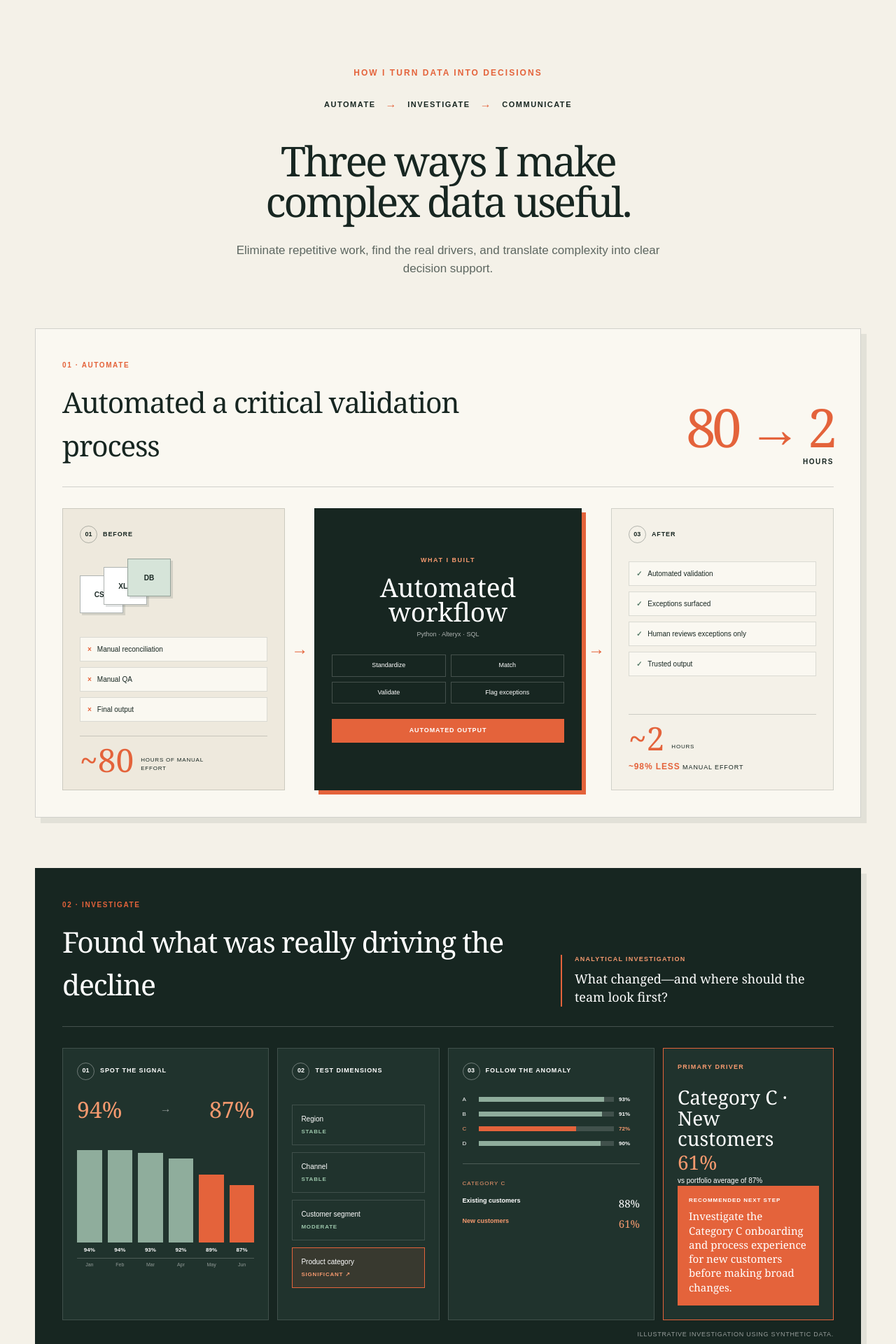
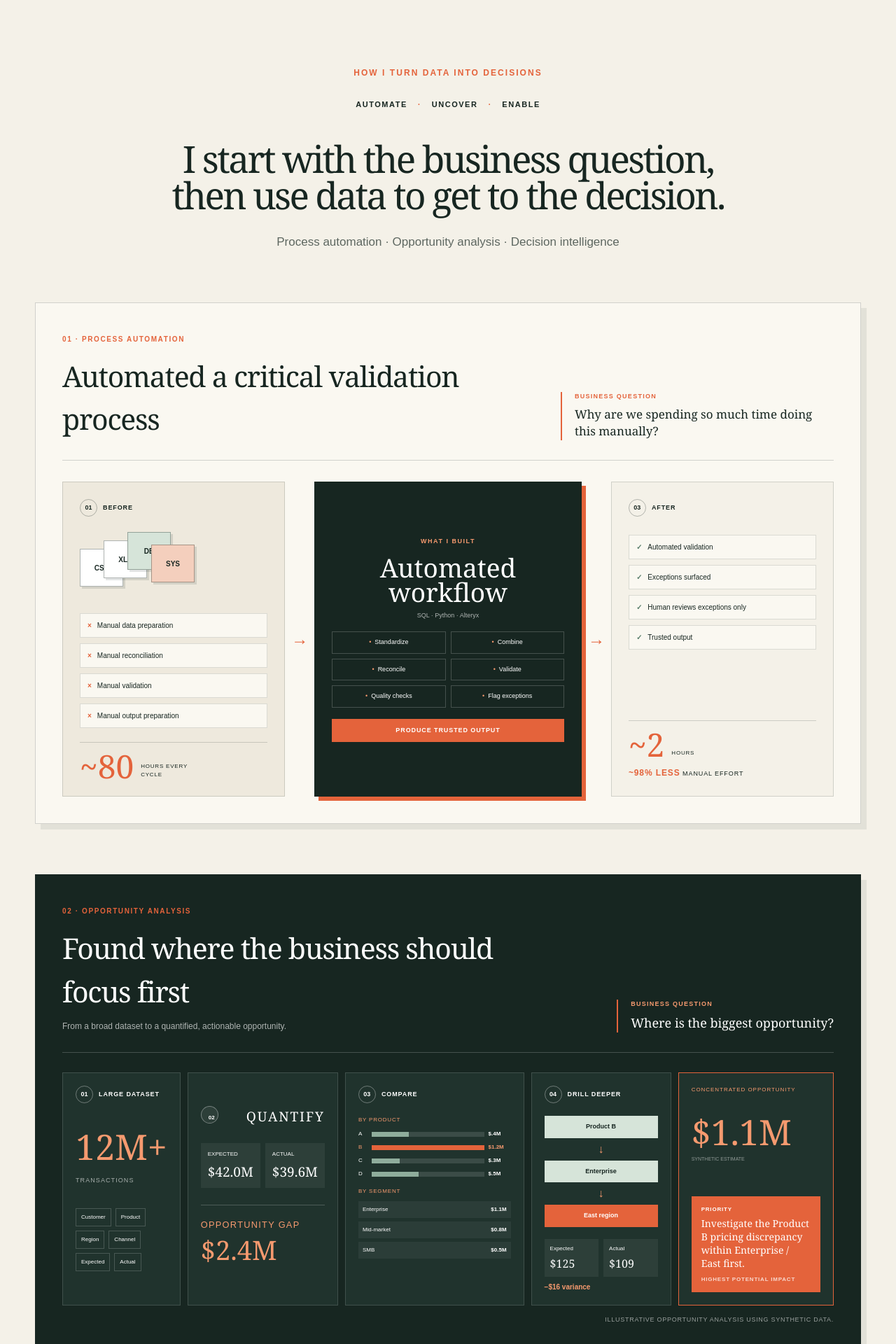
Before and after one commit to tanvikinkhabwala27/portfoliowebpage, a Next.js app: page / in a window 1280 px wide. Shown: the part 2300-4220 px from the top of the page at 70% size. Built offline with nearby package versions, Linux system fonts and the light colour scheme.

Commit message:
Reframe featured analytics stories

```diff
--- a/app/WorkVisuals.tsx
+++ b/app/WorkVisuals.tsx
@@ -2,48 +2,47 @@ function StepLabel({ index, children }: { index: number; children: React.ReactNo
   return <div className="stepLabel"><span>{String(index).padStart(2, '0')}</span><strong>{children}</strong></div>;
 }
 function Arrow() { return <span className="processArrow" aria-hidden="true">→</span>; }
-const months = ['Jan','Feb','Mar','Apr','May','Jun'];
-const performance = [94,94,93,92,89,87];
-
 export default function WorkVisuals() {
   return <section className="visualWork" aria-labelledby="visual-work-title">
     <div className="shell visualIntro">
       <p className="kicker">How I turn data into decisions</p>
-      <div className="workFramework" aria-label="Automate, investigate, communicate"><strong>Automate</strong><span>→</span><strong>Investigate</strong><span>→</span><strong>Communicate</strong></div>
-      <h2 id="visual-work-title">Three ways I make<br />complex data useful.</h2>
-      <p>Eliminate repetitive work, find the real drivers, and translate complexity into clear decision support.</p>
+      <div className="workFramework" aria-label="Automate, uncover, enable"><strong>Automate</strong><span>·</span><strong>Uncover</strong><span>·</span><strong>Enable</strong></div>
+      <h2 id="visual-work-title">I start with the business question,<br />then use data to get to the decision.</h2>
+      <p>Process automation · Opportunity analysis · Decision intelligence</p>
     </div>
 
     <article className="walkthrough shell automationStory">
-      <header className="walkHeader"><div><span className="projectType">01 · Automate</span><h3>Automated a critical validation process</h3></div><div className="walkMetric"><strong>80 → 2</strong><span>hours</span></div></header>
+      <header className="walkHeader"><div><span className="projectType">01 · Process automation</span><h3>Automated a critical validation process</h3></div><div className="question lightQuestion"><span>Business question</span><strong>Why are we spending so much time doing this manually?</strong></div></header>
       <div className="beforeAfterFlow" aria-label="Before, automation, and after workflow">
-        <section className="statePanel beforePanel"><StepLabel index={1}>Before</StepLabel><div className="sourceStack"><span>CSV</span><span>XLS</span><span>DB</span></div><div className="manualSteps"><span>Manual reconciliation</span><span>Manual QA</span><span>Final output</span></div><div className="effortMetric"><strong>~80</strong><small>hours of manual effort</small></div></section>
+        <section className="statePanel beforePanel"><StepLabel index={1}>Before</StepLabel><div className="sourceStack"><span>CSV</span><span>XLS</span><span>DB</span><span>SYS</span></div><div className="manualSteps"><span>Manual data preparation</span><span>Manual reconciliation</span><span>Manual validation</span><span>Manual output preparation</span></div><div className="effortMetric"><strong>~80</strong><small>hours every cycle</small></div></section>
         <Arrow />
-        <section className="automationCore"><span className="coreEyebrow">What I built</span><strong>Automated<br />workflow</strong><small>Python · Alteryx · SQL</small><div className="automationTasks"><span>Standardize</span><span>Match</span><span>Validate</span><span>Flag exceptions</span></div><b>Automated output</b></section>
+        <section className="automationCore"><span className="coreEyebrow">What I built</span><strong>Automated<br />workflow</strong><small>SQL · Python · Alteryx</small><div className="automationTasks"><span>Standardize</span><span>Combine</span><span>Reconcile</span><span>Validate</span><span>Quality checks</span><span>Flag exceptions</span></div><b>Produce trusted output</b></section>
         <Arrow />
         <section className="statePanel afterPanel"><StepLabel index={3}>After</StepLabel><div className="afterSteps"><span>Automated validation</span><span>Exceptions surfaced</span><span>Human reviews exceptions only</span><span>Trusted output</span></div><div className="effortMetric"><strong>~2</strong><small>hours</small></div><p><b>~98% less</b> manual effort</p></section>
       </div>
     </article>
 
-    <article className="walkthrough shell investigationStory">
-      <header className="walkHeader"><div><span className="projectType">02 · Investigate</span><h3>Found what was really driving the decline</h3></div><div className="question"><span>Analytical investigation</span><strong>What changed—and where should the team look first?</strong></div></header>
-      <div className="investigationCanvas">
-        <section className="trendInvestigation"><StepLabel index={1}>Spot the signal</StepLabel><div className="trendSummary"><strong>94%</strong><span>→</span><strong>87%</strong></div><div className="declineChart" aria-label="Illustrative performance decline from 94 percent in January to 87 percent in June">{performance.map((v,i)=><div key={months[i]}><i style={{height:`${(v-80)*5 + 18}%`}}/><b>{v}%</b><small>{months[i]}</small></div>)}</div></section>
-        <section className="dimensionInvestigation"><StepLabel index={2}>Test dimensions</StepLabel><div className="dimensionRows"><div><span>Region</span><b>Stable</b></div><div><span>Channel</span><b>Stable</b></div><div><span>Customer segment</span><b>Moderate</b></div><div className="signal"><span>Product category</span><b>Significant ↗</b></div></div></section>
-        <section className="categoryInvestigation"><StepLabel index={3}>Follow the anomaly</StepLabel><div className="categoryBars">{[['A',93],['B',91],['C',72],['D',90]].map(([label,value])=><div className={label==='C'?'signal':''} key={label}><span>{label}</span><i style={{'--bar':`${value}%`} as React.CSSProperties}/><b>{value}%</b></div>)}</div><div className="drillDown"><span>Category C</span><div><b>Existing customers</b><strong>88%</strong></div><div className="signal"><b>New customers</b><strong>61%</strong></div></div></section>
-        <aside className="investigationFinding"><span>Primary driver</span><strong>Category C · New customers</strong><p><b>61%</b> vs portfolio average of 87%</p><div><small>Recommended next step</small>Investigate the Category C onboarding and process experience for new customers before making broad changes.</div></aside>
+    <article className="walkthrough shell investigationStory opportunityStory">
+      <header className="walkHeader"><div><span className="projectType">02 · Opportunity analysis</span><h3>Found where the business should focus first</h3><p className="walkSubhead">From a broad dataset to a quantified, actionable opportunity.</p></div><div className="question"><span>Business question</span><strong>Where is the biggest opportunity?</strong></div></header>
+      <div className="opportunityCanvas">
+        <section className="opData"><StepLabel index={1}>Large dataset</StepLabel><strong>12M+</strong><span>transactions</span><div className="dataFields"><i>Customer</i><i>Product</i><i>Region</i><i>Channel</i><i>Expected</i><i>Actual</i></div></section>
+        <section className="opGap"><StepLabel index={2}>Quantify</StepLabel><div><span>Expected<strong>$42.0M</strong></span><span>Actual<strong>$39.6M</strong></span></div><p><small>Opportunity gap</small><strong>$2.4M</strong></p></section>
+        <section className="opCompare"><StepLabel index={3}>Compare</StepLabel><h4>By product</h4><div className="opBars">{[['A','.4M',33],['B','1.2M',100],['C','.3M',25],['D','.5M',42]].map(([l,v,w])=><div className={l==='B'?'signal':''} key={l}><span>{l}</span><i style={{'--bar':`${w}%`} as React.CSSProperties}/><b>${v}</b></div>)}</div><h4>By segment</h4><div className="segmentValues"><span>Enterprise <b>$1.1M</b></span><span>Mid-market <b>$0.8M</b></span><span>SMB <b>$0.5M</b></span></div></section>
+        <section className="opDrill"><StepLabel index={4}>Drill deeper</StepLabel><div className="drillPath"><span>Product B</span><b>↓</b><span>Enterprise</span><b>↓</b><span>East region</span></div><div className="variance"><span>Expected<b>$125</b></span><span>Actual<b>$109</b></span><strong>−$16 variance</strong></div></section>
+        <aside className="opPriority"><span>Concentrated opportunity</span><strong>$1.1M</strong><small>Synthetic estimate</small><div><b>Priority</b>Investigate the Product B pricing discrepancy within Enterprise / East first.<em>Highest potential impact</em></div></aside>
       </div>
-      <p className="syntheticNote">Illustrative investigation using synthetic data.</p>
+      <p className="syntheticNote">Illustrative opportunity analysis using synthetic data.</p>
     </article>
 
     <article className="walkthrough shell biStory">
-      <header className="walkHeader"><div><span className="projectType">03 · Communicate</span><h3>Made operational data decision-ready</h3></div><div className="walkMetric"><strong>8M+</strong><span>records</span></div></header>
+      <header className="walkHeader"><div><span className="projectType">03 · Decision intelligence</span><h3>Made complex data decision-ready</h3></div><div className="question lightQuestion"><span>Business question</span><strong>What does leadership actually need to know?</strong></div></header>
+      <div className="complexityLead"><strong>8M+</strong><span>records</span><p>An executive does not need 8 million rows.</p><div>Transactions · dates · categories · locations · statuses · amounts · multiple sources</div></div>
       <div className="clarityFrame"><strong>Complexity</strong><span>→</span><strong>Clarity</strong><span>→</span><strong>Decision</strong></div>
       <div className="beforeAfterStrip"><span><b>Before</b> Fragmented sources · inconsistent definitions · difficult comparison</span><span><b>After</b> One model · trusted KPIs · one executive view</span></div>
       <div className="biFlow">
         <div className="biPrep"><div className="biStage"><StepLabel index={1}>Data sources</StepLabel><div className="dbSources"><span>OPS</span><span>FIN</span><span>CRM</span></div><small>Multiple operational sources</small></div><Arrow /><div className="biStage"><StepLabel index={2}>SQL + data model</StepLabel><div className="modelVisual"><span>FACT</span><i/><span>KPI</span><i/><span>DIM</span></div><small>Clean · joined · structured</small></div><Arrow /><div className="biStage"><StepLabel index={3}>KPI layer</StepLabel><div className="kpiList"><span>Volume</span><span>Rate</span><span>Trend</span><span>Opportunity</span></div><small>One trusted definition</small></div></div>
         <div className="dashboard" aria-label="Illustrative executive dashboard using synthetic data"><div className="dashboardTop"><div><span>Executive overview</span><small>Illustrative dashboard · synthetic data</small></div><b>Q4</b></div><div className="dashboardKpis"><div><span>Total volume</span><strong>24.8K</strong><small>↑ 8.4%</small></div><div><span>Performance</span><strong>94.2%</strong><small>↑ 2.1 pts</small></div><div><span>YoY change</span><strong>+12.6%</strong><small>on target</small></div><div><span>Opportunity</span><strong>$1.2M</strong><small>modeled</small></div></div><div className="dashboardCharts"><div className="trendChart"><span>Performance trend</span><div className="trendBars">{[38,52,46,66,72,64,84,78,92].map((h,i)=><i key={i} style={{height:`${h}%`}}/>)}</div><div className="axis"><small>Jan</small><small>Sep</small></div></div><div className="mixChart"><span>Category mix</span><div><i style={{'--size':'72%'} as React.CSSProperties}/><i style={{'--size':'54%'} as React.CSSProperties}/><i style={{'--size':'36%'} as React.CSSProperties}/></div><small>A&nbsp;&nbsp;&nbsp;&nbsp;B&nbsp;&nbsp;&nbsp;&nbsp;C</small></div><div className="compareChart"><span>Actual vs target</span><div><i/><b/></div><strong>94.2%</strong><small>Target 92%</small></div></div></div>
-        <div className="decisionBadge"><span>Decision support</span><strong>One clear view for faster, more confident decisions</strong><small>Millions of records → trusted KPIs</small></div>
+        <div className="decisionBadge"><span>Clear decision support</span><strong>I turn millions of rows into something leadership can actually use.</strong><small>8M+ records → 12 trusted KPIs → 4 attention areas → 1 executive view</small></div>
       </div>
       <p className="syntheticNote">Dashboard values are illustrative and use synthetic data.</p>
     </article>
--- a/app/page.tsx
+++ b/app/page.tsx
@@ -2,7 +2,7 @@ import WorkVisuals from './WorkVisuals';
 
 const impact = [
   { stat:'80 → 2', unit:'hours', title:'Automated a critical validation process', copy:'Built a Python and Alteryx workflow that cut manual effort by roughly 98% while strengthening audit readiness.' },
-  { stat:'ROOT CAUSE', unit:'illustrative investigation', title:'Found what was really driving the problem', copy:'Used exploratory and drill-down analysis to move from a broad performance question to a focused, actionable insight.' },
+  { stat:'OPPORTUNITY', unit:'illustrative analysis · synthetic data', title:'Found where the business should focus first', copy:'Used large-scale analysis, segmentation, and opportunity sizing to turn complex data into a focused business recommendation.' },
   { stat:'8M+', unit:'records', title:'Made operational data decision-ready', copy:'Delivered reporting and KPI frameworks that helped hospital leaders accelerate decisions by up to 85%.' },
 ];
 const experience = [
```
Also changed, not shown: app/globals.css.
